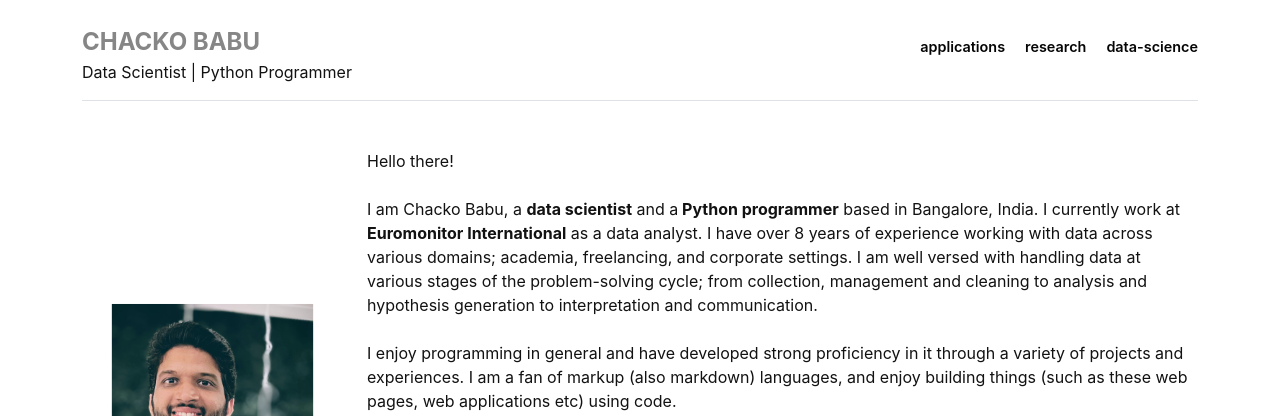
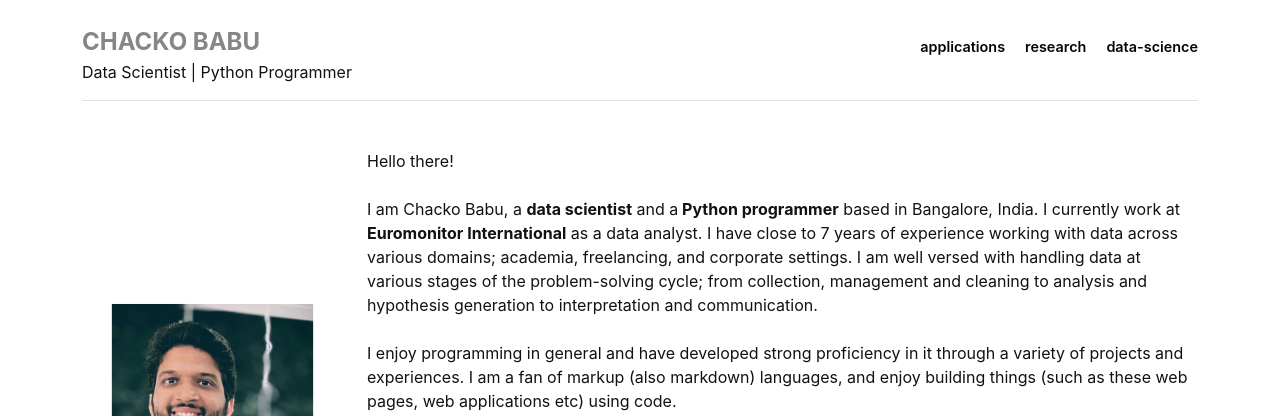
Before and after one commit to chackobabu/chackobabu.github.io, a Jekyll site: the page built from index.html, in a window 1280 px wide. Shown: the top 416 px of the page. Built offline with Jekyll 4.4.1, drawn with Linux system fonts in a browser that asks for light colours.

Commit message:
corrected experience

```diff
--- a/index.html
+++ b/index.html
@@ -12,7 +12,7 @@ title: "index"
   <div class="col-9">
     Hello there!
     <br><br>I am Chacko Babu, a <strong>data scientist</strong> and a<strong> Python programmer</strong> based in Bangalore,
-    India. I currently work at <strong>Euromonitor International</strong> as a data analyst. I have over 8 years of
+    India. I currently work at <strong>Euromonitor International</strong> as a data analyst. I have close to 7 years of
     experience working with data across various domains; academia, freelancing, and corporate settings. I am well versed with handling data at various stages of the problem-solving cycle; from collection, management and cleaning to analysis and hypothesis generation to interpretation and communication.
     <br><br>I enjoy programming in general and have developed strong proficiency in it through a variety of projects and
     experiences. I am a fan of markup (also markdown) languages, and enjoy building things (such as these web pages, web applications etc) using code.
```
